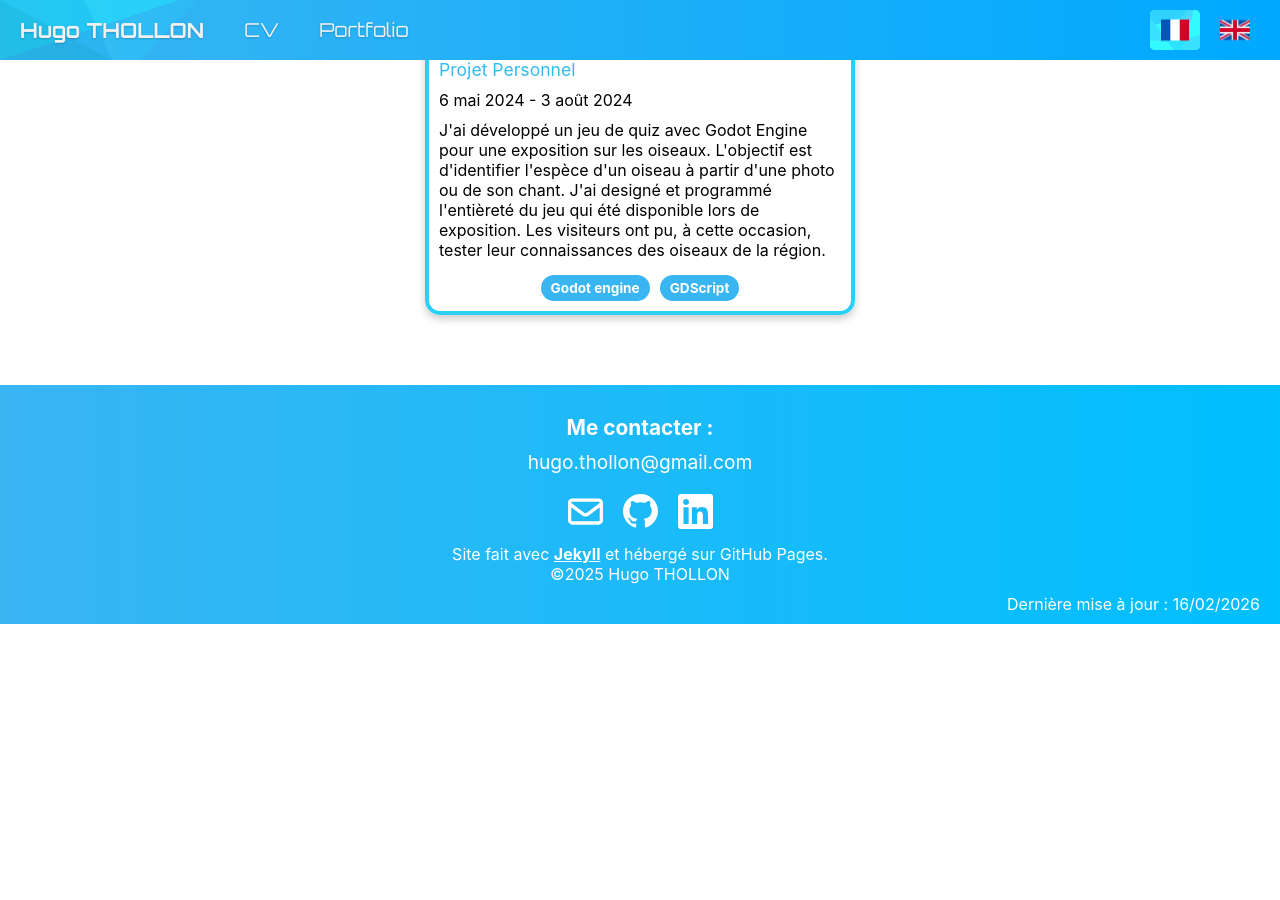
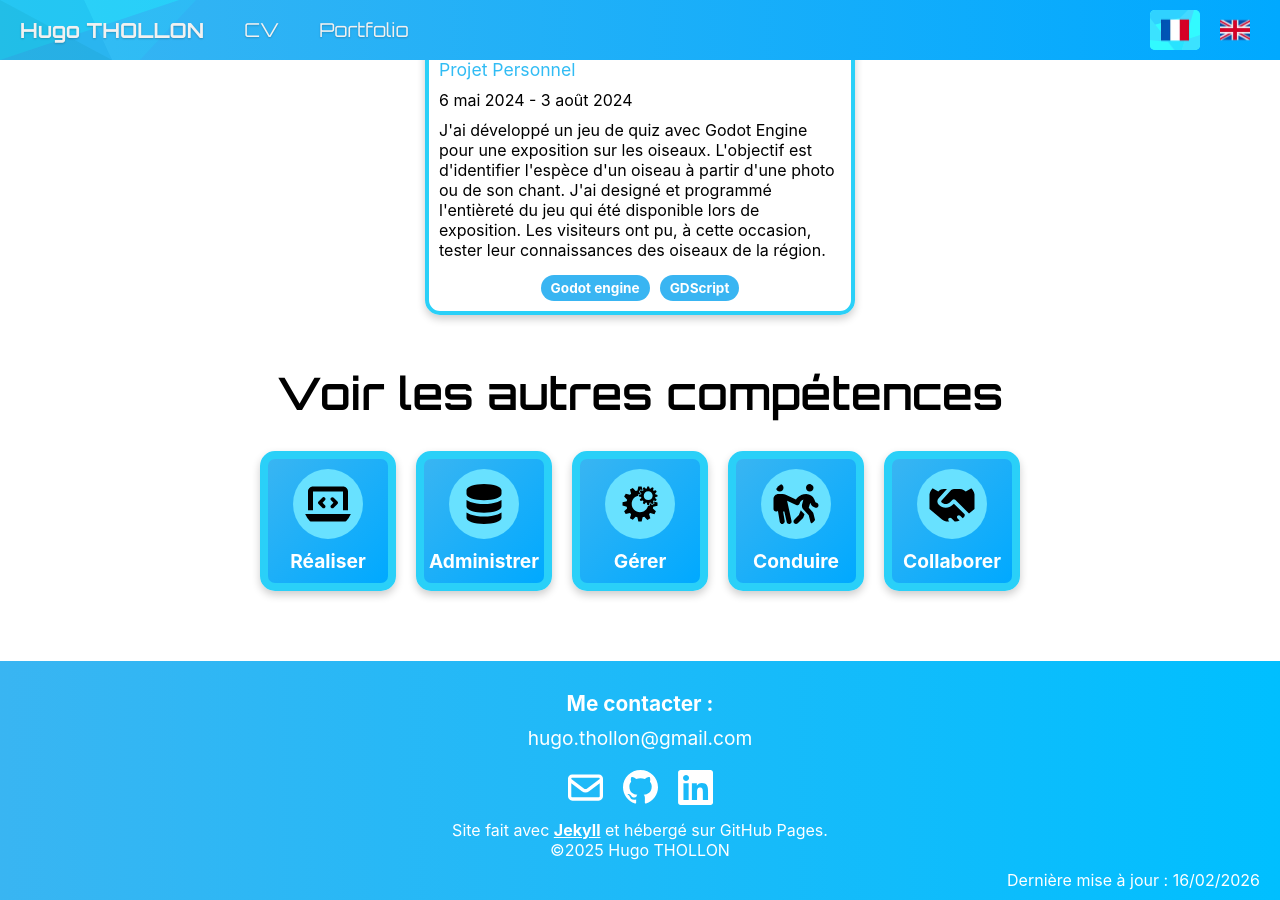
Before and after one commit to HugoTHOLLON/HugoTHOLLON.github.io, a Jekyll site: the page built from fr/skill/optimize.md, in a window 1280 px wide and 900 px high, scrolled down 677 px. Built offline with Jekyll 4.4.1, drawn with Linux system fonts in a browser that asks for light colours; before the commit the page ends 1301 px from its top, so only the background shows below that.

Commit message:
Adding redirection to other skills

```diff
--- a/_data/en.json
+++ b/_data/en.json
@@ -21,7 +21,8 @@
     "see-project": "See project",
     "skill-title": "Skill: ",
     "associated-projects": "Associated projects",
-    "no-associated-projects": "No projects are associated to this skill"
+    "no-associated-projects": "No projects are associated to this skill",
+    "see-other-skills": "See the other skills"
   },
   "header": {
     "hugo-thollon": "Hugo THOLLON",
--- a/_data/fr.json
+++ b/_data/fr.json
@@ -22,7 +22,8 @@
     "see-project": "Voir le projet",
     "skill-title": "Compétence: ",
     "associated-projects": "Projets associés",
-    "no-associated-projects": "Aucun projet n'est associé à cette compétence"
+    "no-associated-projects": "Aucun projet n'est associé à cette compétence",
+    "see-other-skills": "Voir les autres compétences"
   },
   "header": {
     "hugo-thollon": "Hugo THOLLON",
--- a/_layouts/portfolio-skill.html
+++ b/_layouts/portfolio-skill.html
@@ -87,8 +87,8 @@
               {% assign endDate = post.end | date: dateFormat | default: string["date-default"] %}
 
               {% for month in months %}
-                {% assign startDate = startDate | replace: month['en'], month[page.lang] %}
-                {% assign endDate = endDate | replace: month['en'], month[page.lang] %}
+                {% assign startDate = startDate | replace: month['en'] , month[page.lang] %}
+                {% assign endDate = endDate | replace: month['en'] , month[page.lang] %}
               {% endfor %}
               {{ startDate }} - {{ endDate }}
             </div>
@@ -117,6 +117,33 @@
     </div>
   {% endif %}
 </section>
+
+<!-- -----------------------------------------------------------------------------
+  --------------------------------------------------------------------------------
+  ---------------------------------- Other skills --------------------------------
+  --------------------------------------------------------------------------------
+  ----------------------------------------------------------------------------- -->
+<section class="see-other-skills">
+  <div class="section-title">
+    {{ string['see-other-skills'] }}
+  </div>
+  <div class="skill-iut-list">
+    {% for skillItem in site.data.skillsBUT %}
+      {% if skillItem.id != skill.id %}
+        <a class="skill-iut-container" href="{{skillItem[page.lang].url}}">
+          <img
+            src="{{skillItem.image}}"
+            alt="{{skillItem[page.lang].name}} icon"
+            class="skill-iut-icon">
+          <div class="skill-iut-title">
+            {{ skillItem[page.lang].name }}
+          </div>
+        </a>
+      {% endif %}
+    {% endfor %}
+  </div>
+</section>
+
 
 <!-- -----------------------------------------------------------------------------
   --------------------------------------------------------------------------------
@@ -180,8 +207,9 @@
     ********************************************************* */
 
   section.project-list {
-    margin-bottom: 70px;
+    margin-bottom: 50px;
   }
+
   section.project-list .section-title {
     margin-bottom: 30px;
   }
@@ -298,4 +326,88 @@
     border-radius: 9999px;
     font-weight: bold;
   }
+
+
+  /* *********************************************************
+    *********************************************************
+    *********************************************************
+    ********************************************************* */
+
+  section.see-other-skills {
+    margin-bottom: 70px;
+  }
+
+  section.see-other-skills .section-title {
+    margin-bottom: 30px;
+  }
+
+  .skill-iut-list {
+    margin: 0;
+    padding: 0 40px;
+    display: flex;
+    flex-direction: row;
+    flex-wrap: wrap;
+    justify-content: center;
+    align-items: center;
+    list-style-type: none;
+    gap: 20px;
+  }
+
+  .skill-iut-container {
+    display: flex;
+    flex-direction: column;
+    align-items: center;
+    gap: 10px;
+
+    justify-content: start;
+    align-items: center;
+
+    text-align: center;
+    font-size: 1.1rem;
+    color: white;
+    text-decoration: none;
+
+    transition: all 1.5s;
+
+    opacity: 1;
+    transform: translateY(0);
+
+    padding: 10px;
+
+    /* height: fit-content; */
+    width: 100px;
+    border: solid rgba(42, 208, 248, 1) 8px;
+    border-radius: 15px;
+    background: linear-gradient(to bottom right, #39b5f2, #00a9ff);
+    box-shadow: 0 4px 8px 0 rgba(0, 0, 0, 0.2);
+    z-index: 1;
+    color: white;
+
+  }
+
+  .skill-iut-container.off-screen {
+    opacity: 0;
+    transform: translateY(50%);
+  }
+
+  .skill-iut-container:hover {
+    box-shadow: 0 8px 30px 0 rgba(0, 0, 0, 0.5);
+  }
+
+
+  .skill-iut-icon {
+    width: 50px;
+    height: 50px;
+    object-fit: contain;
+    padding: 10px;
+    background-color: rgb(104, 225, 255);
+    border-radius: 50%;
+  }
+
+  .skill-iut-title {
+    font-size: 1.2rem;
+    font-weight: bold;
+  }
+
+
 </style>
```
